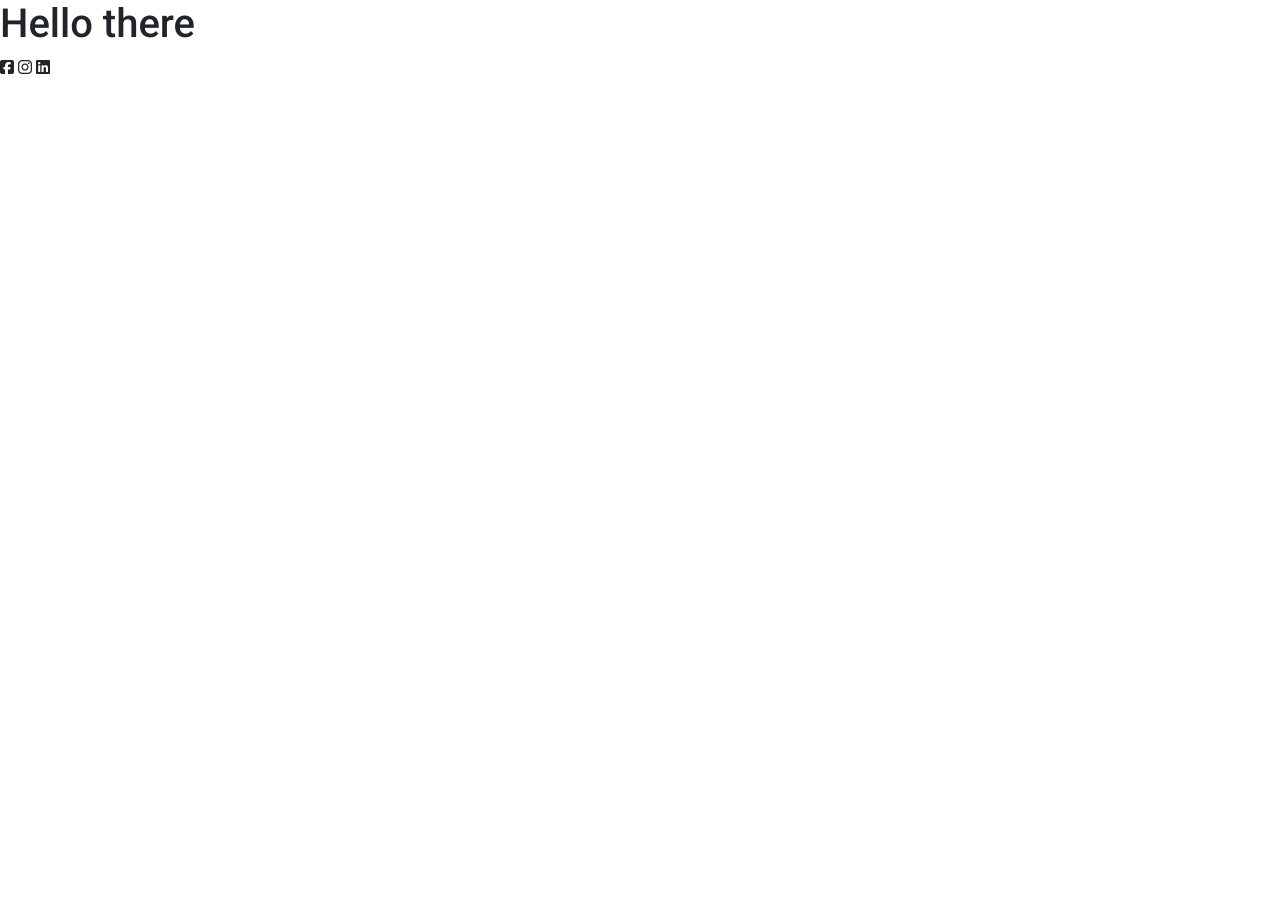
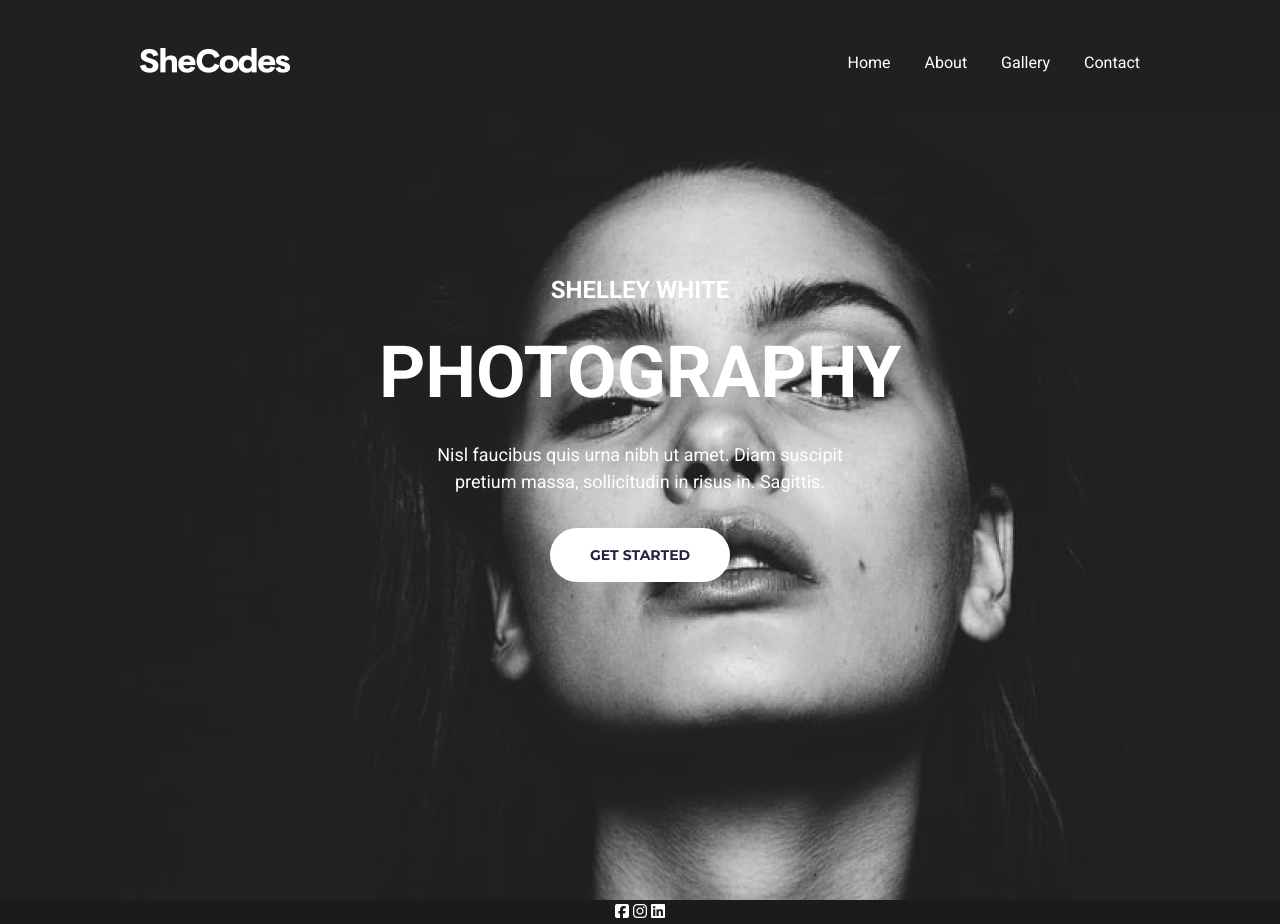
Before and after one commit to dionne-tucker/SheCodes-Photography-responsive, a plain HTML site: page index.html in a window 1280 px wide. Before the commit the page ends 800 px from the top, so only its background shows below. Drawn offline with nearby package versions, Linux system fonts and the light colour scheme.

Commit message:
created homepage hero and added images to folder

```diff
--- a/index.html
+++ b/index.html
@@ -26,9 +26,28 @@
     <title>Shelley White Photography</title>
   </head>
   <body>
-    <h1>Hello there</h1>
-    <i class="fa-brands fa-facebook-square"></i>
-    <i class="fa-brands fa-instagram"></i>
-    <i class="fa-brands fa-linkedin"></i>
+    <header>
+      <img src="images/shecodes.png" alt="She Codes" />
+      <nav>
+        <a href="#">Home</a>
+        <a href="#">About</a>
+        <a href="#">Gallery</a>
+        <a href="#">Contact</a>
+      </nav>
+    </header>
+    <section class="hero">
+      <h1>Shelley White</h1>
+      <h2>Photography</h2>
+      <p>
+        Nisl faucibus quis urna nibh ut amet. Diam suscipit pretium massa,
+        sollicitudin in risus in. Sagittis.
+      </p>
+      <a href="#">Get Started</a>
+    </section>
+    <footer>
+      <i class="fa-brands fa-facebook-square"></i>
+      <i class="fa-brands fa-instagram"></i>
+      <i class="fa-brands fa-linkedin"></i>
+    </footer>
   </body>
 </html>
--- a/src/style.css
+++ b/src/style.css
@@ -1,7 +1,79 @@
 body {
   font-family: "Roboto", sans-serif;
+  text-align: center;
+  background-color: #1b1b1b;
+  color: white;
 }
 
-hero a {
+header {
+  background-color: #202020;
+  color: white;
+  height: 118px;
+  padding: 0 140px;
+  position: fixed;
+  width: 100%;
+}
+
+header img {
+  float: left;
+  padding-top: 48px;
+}
+
+nav {
+  float: right;
+  padding-top: 51px;
+}
+
+nav a {
+  text-decoration: none;
+  color: white;
+  margin-left: 30px;
+}
+
+.hero {
+  background-image: url("/images/bg.png");
+  background-size: cover;
+  height: 900px;
+  padding-top: 276px;
+}
+
+.hero h1 {
+  font-size: 24px;
+  font-weight: bold;
+  text-transform: uppercase;
+  margin-bottom: 25px;
+}
+
+.hero h2 {
+  font-size: 72px;
+  font-weight: bold;
+  text-transform: uppercase;
+  margin-bottom: 25px;
+}
+
+.hero p {
+  font-size: 18px;
+  max-width: 460px;
+  margin: 0 auto;
+  margin-bottom: 48px;
+}
+
+.hero a {
   font-family: "Montserrat", sans-serif;
+  font-weight: bold;
+  font-size: 14px;
+  text-transform: uppercase;
+  background-color: white;
+  color: #272142;
+  text-decoration: none;
+  padding: 18px 40px;
+  border-radius: 50px;
 }
+
+.container {
+  padding: 100px 0;
+}
+
+.container img {
+  max-width: 100%;
+}
```
Also changed, not shown: images/107.png (added), images/108.png (added), images/109.png (added), images/110.png (added), images/111.png (added), images/112.png (added), images/bg.png (added), images/shecodes.png (added).
